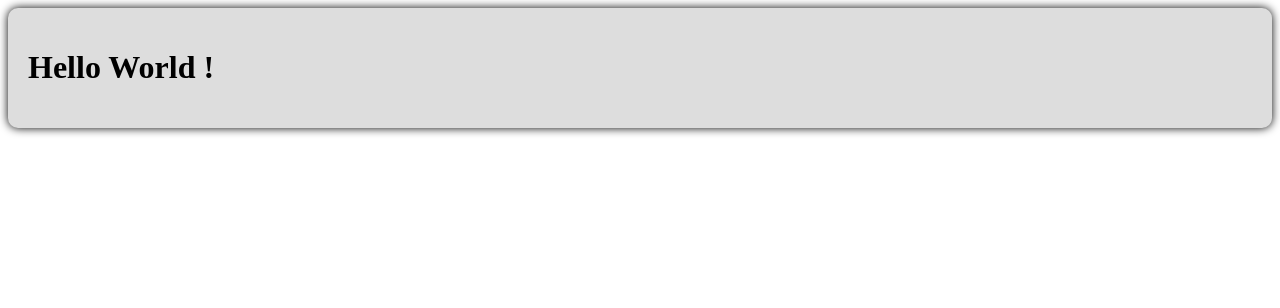
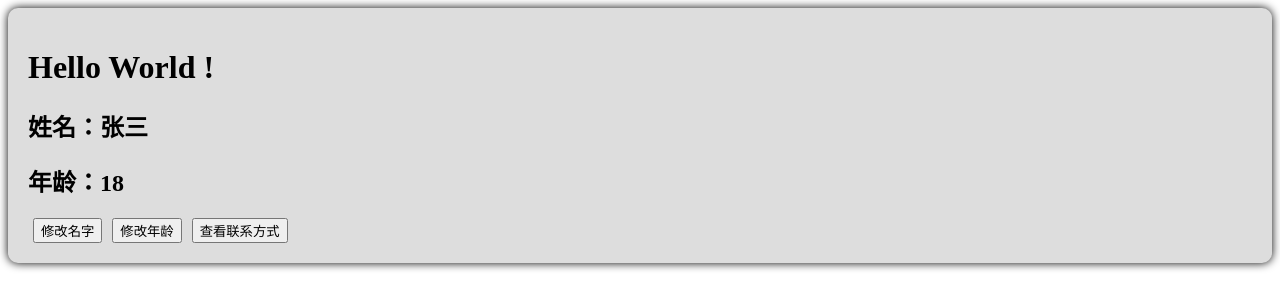
Before and after one commit to zhumengyangi/vue3_study, a Vue app: page / in a window 1280 px wide. Shown: the top 308 px of the page. Built offline with nearby package versions, Linux system fonts and the light colour scheme.

Commit message:
简单的效果

```diff
--- a/src/App.vue
+++ b/src/App.vue
@@ -2,13 +2,16 @@
 <template>
     <div class="app">
         <h1>Hello World !</h1>
+        <Person/>
     </div>
 </template>
 
 <!-- js/ts -->
 <script lang="ts">
+import Person from './components/Preson.vue'
     export default {
-        name: 'App'
+        name: 'App',
+        components:{Person}
     }
 </script>
 
--- /dev/null
+++ b/src/components/Preson.vue
@@ -0,0 +1,43 @@
+<template>
+    <div class="persion">
+        <h2>姓名：{{ name }}</h2>
+        <h2>年龄：{{ age }}</h2>
+        <button @click="changeName">修改名字</button>
+        <button @click="changeAge">修改年龄</button>
+        <button @click="showTel">查看联系方式</button>
+    </div>
+</template>
+<script>
+export default {
+    name: 'Person',
+    data() {
+        return {
+            name: '张三',
+            age: 18,
+            tel: '13888888888'
+        }
+    },
+    methods: {
+        changeName() {
+            this.name="zhang-san"
+        },
+        changeAge() {
+            this.age +=1
+        },
+        showTel() {
+            alert(this.tel)
+        }
+    }
+}
+</script>
+<style scoped>
+.person {
+    background-color: #346634;
+    box-shadow: 0 0 10px;
+    border-radius: 10px;
+    padding: 20px;
+}
+button{
+    margin: 0 5px;
+}
+</style>
```
